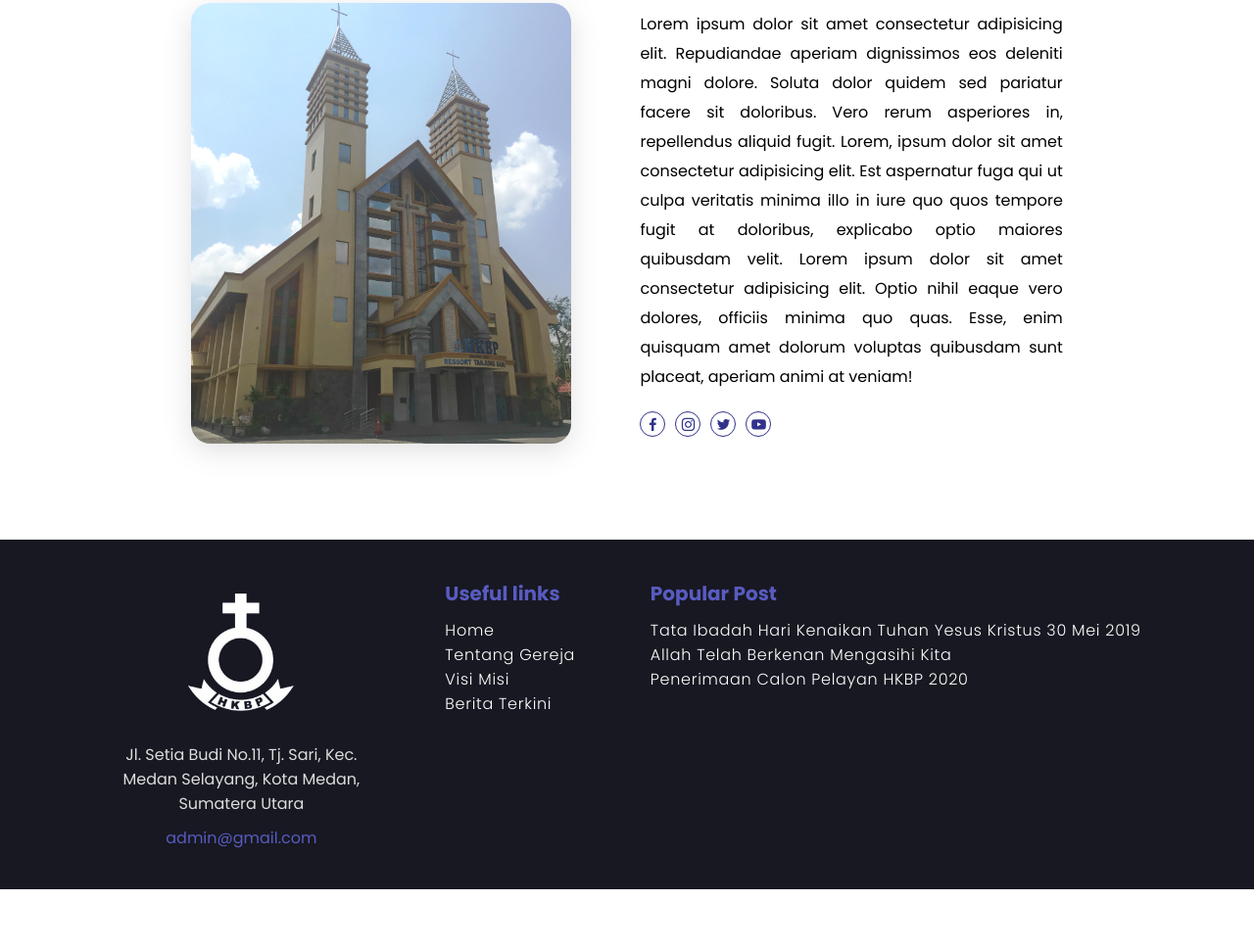
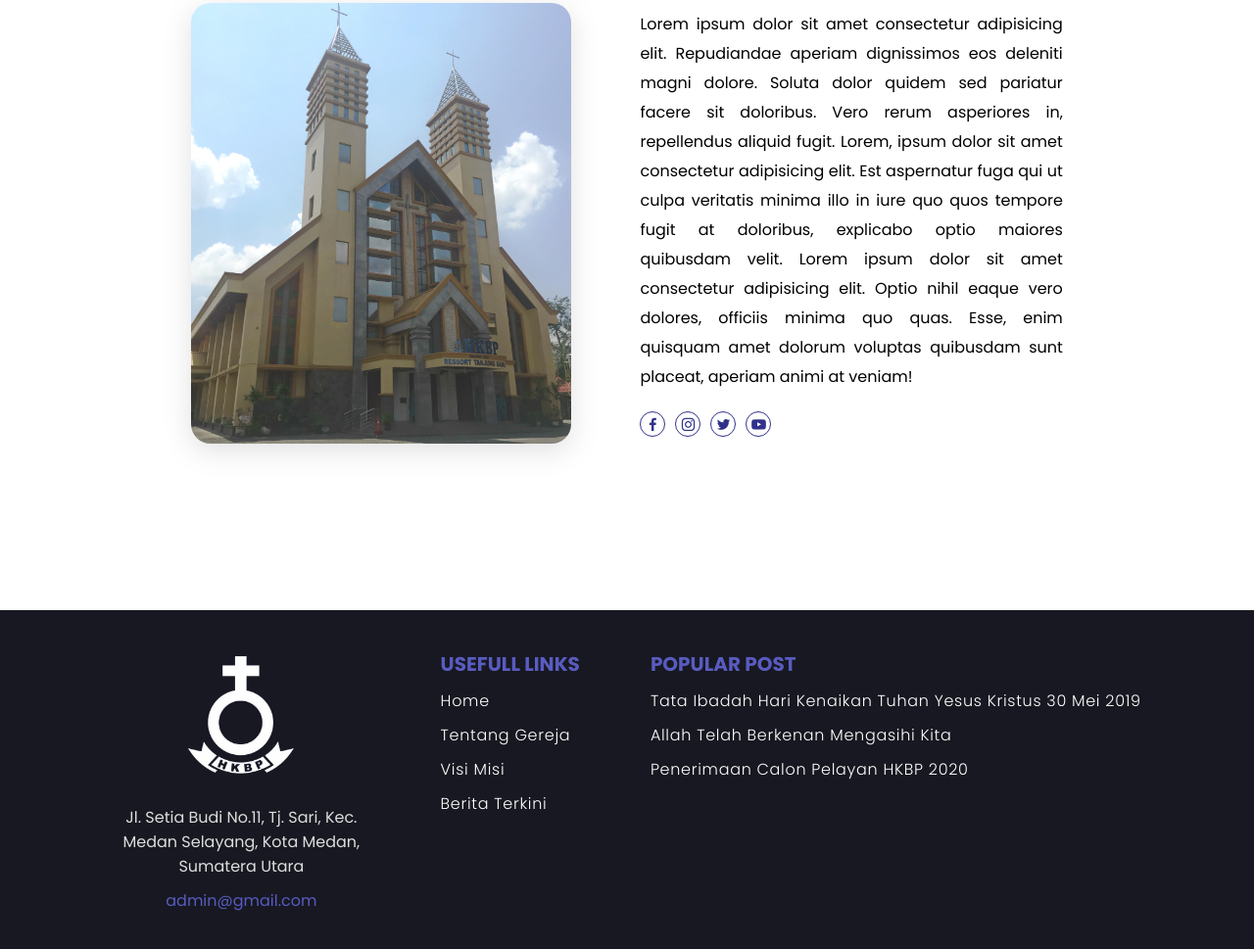
Before and after one commit to ferdinan-ops/HKBP-Landing-Page, a plain HTML site: page index.html in a window 1280 px wide. Shown: the part 1049-2018 px from the top of the page at 98% size. Before the commit the page ends 1957 px from the top, so only its background shows below. Drawn offline with nearby package versions, Linux system fonts and the light colour scheme.

Commit message:
update Footer

```diff
--- a/index.html
+++ b/index.html
@@ -75,7 +75,7 @@
         <p>admin@gmail.com</p>
       </div>
       <div class="links-footer">
-        <h3>Useful links</h3>
+        <h3>USEFULL LINKS</h3>
         <ul>
           <li><a href="#home">Home</a></li>
           <li><a href="#about">Tentang Gereja</a></li>
@@ -84,7 +84,7 @@
         </ul>
       </div>
       <div class="popular-post">
-        <h3>Popular Post</h3>
+        <h3>POPULAR POST</h3>
         <ul>
           <li><a href="#">Tata Ibadah Hari Kenaikan Tuhan Yesus Kristus 30 Mei 2019</a></li>
           <li><a href="#">Allah Telah Berkenan Mengasihi Kita</a></li>
--- a/style.css
+++ b/style.css
@@ -195,9 +195,7 @@ li.menu a:hover {
 
 /* About */
 .about {
-  height: calc(100vh - 90px);
-  padding: 0 9%;
-  margin-top: 90px;
+  padding: 90px 9%;
 }
 
 .about h2 {
@@ -270,6 +268,13 @@ footer a {
   color: white;
   letter-spacing: 0.7px;
   font-weight: 300;
+  margin-bottom: 10px;
+  display: inline-block;
+  transition: 0.2s;
+}
+
+footer a:hover {
+  color: #595bc0;
 }
 
 footer h3 {
@@ -281,6 +286,7 @@ footer h3 {
 .brands-footer {
   width: 25%;
   text-align: center;
+  margin-top: -8px;
 }
 
 .brands-footer > * {
```
